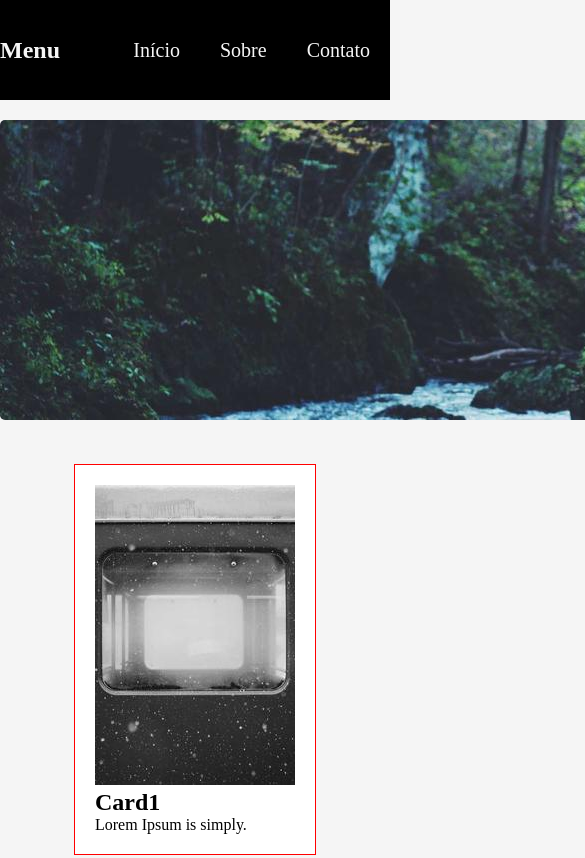
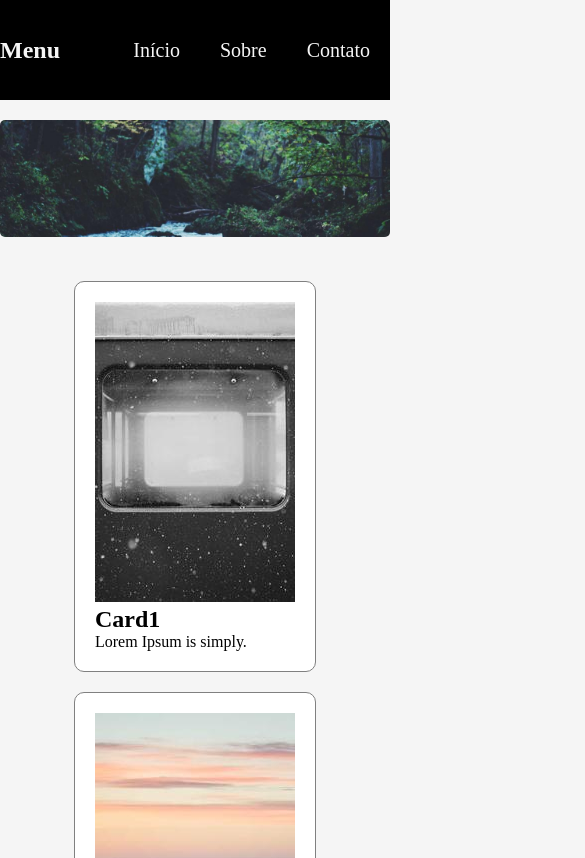
Before and after one commit to lennonsjm/curso-fullstack, a plain HTML site: page index.html in a window 390 px wide. Shown: the top 858 px of the page, 585 px wide, since content can reach past the window. Drawn offline with Linux system fonts and the light colour scheme.

Commit message:
layout inicial para mobile

```diff
--- a/CSS/style.css
+++ b/CSS/style.css
@@ -29,6 +29,7 @@ header {
     align-items: center;
     max-width: 1000px;
     width: 100%;
+    flex-wrap: wrap;
 
     justify-content: space-between;
 }
@@ -64,6 +65,11 @@ header  ul a:hover{
 
 .carrosel img{
     border-radius: 5px;
+    width: 100%;
+}
+
+.carrosel article img{
+
 }
 
 .cards{
@@ -76,6 +82,7 @@ header  ul a:hover{
  .card {
     padding: 20px;
     background-color: white;
-    border: 1px solid red;
+    border-radius: 10px;
     margin-top: 20px;
+    border: 1px solid grey;
 }
```
